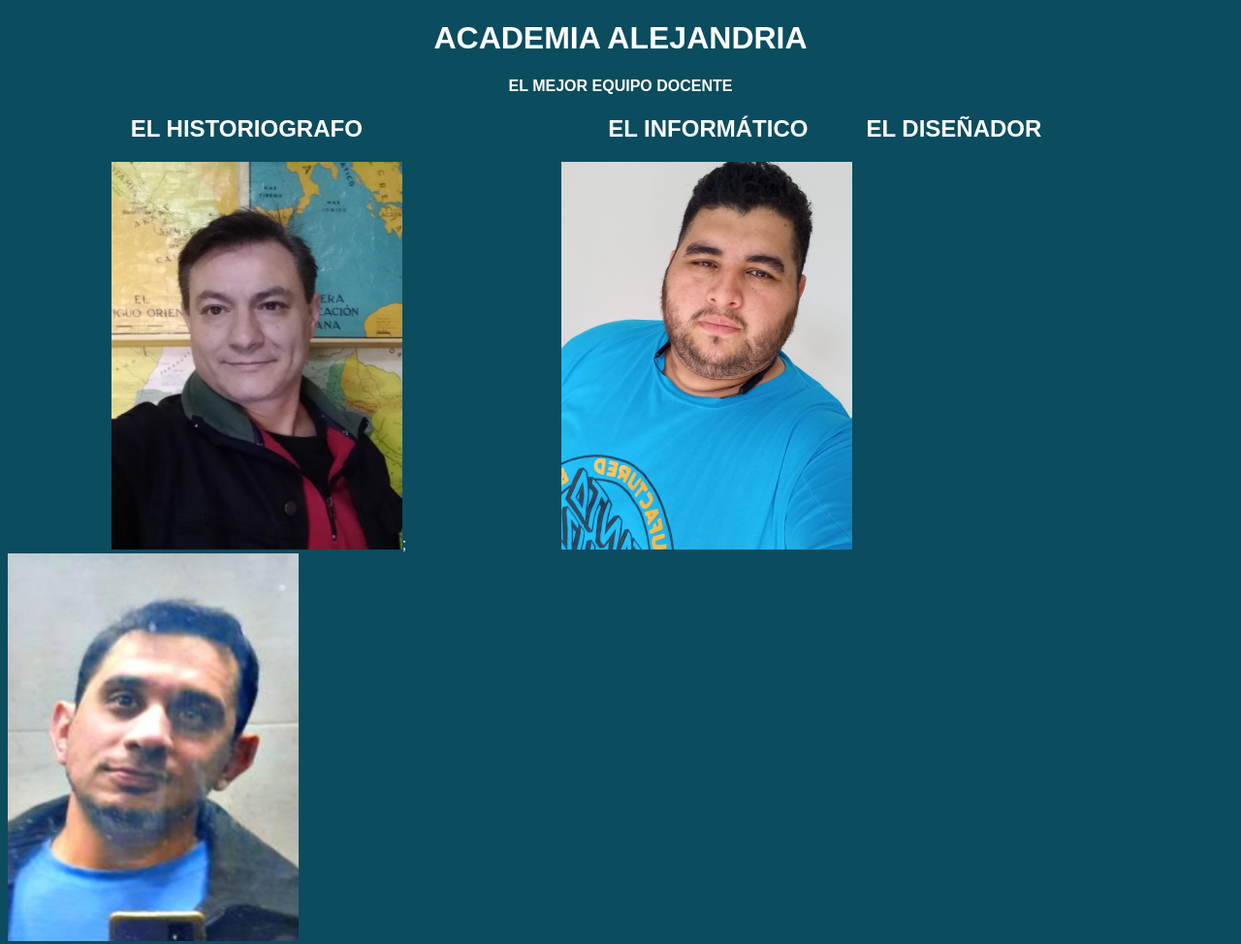
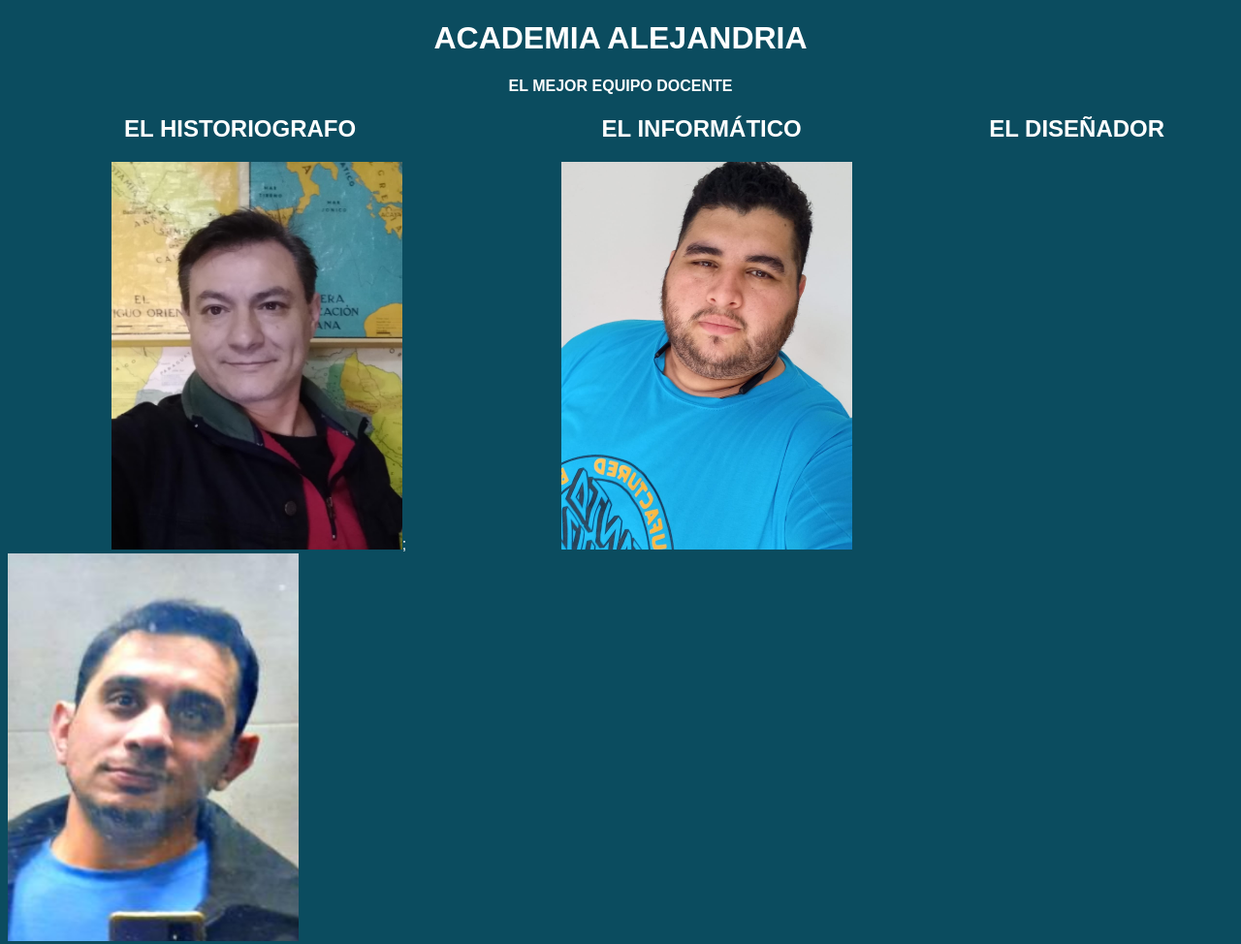
Before and after one commit to Ferreyra-2022/repferreyra.io, a plain HTML site: page index.html in a window 1280 px wide. Shown: the top 974 px of the page at 97% size. Drawn offline with Linux system fonts and the light colour scheme.

Commit message:
Update index.html

```diff
--- a/index.html
+++ b/index.html
@@ -9,7 +9,7 @@
 <h1 align=center> <font color = "white" face= arial >ACADEMIA ALEJANDRIA </H1>
 <h4 align=center><font color = "white" face=>EL MEJOR EQUIPO DOCENTE </h4>
 
-<h2>&nbsp;&nbsp;&nbsp;&nbsp;&nbsp;&nbsp;&nbsp;&nbsp; &nbsp;&nbsp;&nbsp;&nbsp;&nbsp;&nbsp;&nbsp;&nbsp;&nbsp;&nbsp;<font color = "white" face= arial >EL HISTORIOGRAFO &nbsp;&nbsp;&nbsp;&nbsp;&nbsp;&nbsp;&nbsp;&nbsp;&nbsp;&nbsp;&nbsp;&nbsp;&nbsp;&nbsp;&nbsp;&nbsp;&nbsp;&nbsp;&nbsp;&nbsp;&nbsp;&nbsp;&nbsp;&nbsp;&nbsp;&nbsp;&nbsp;&nbsp;&nbsp;&nbsp;&nbsp;&nbsp;&nbsp;&nbsp;&nbsp;&nbsp;&nbsp;EL INFORMÁTICO&nbsp;&nbsp;&nbsp;&nbsp;&nbsp;&nbsp;&nbsp;&nbsp;&nbsp;<font color = "white" face= arial >EL DISEÑADOR</h2
+<h2>&nbsp;&nbsp;&nbsp;&nbsp;&nbsp;&nbsp;&nbsp;&nbsp;&nbsp;&nbsp;&nbsp;&nbsp;&nbsp;&nbsp;&nbsp;&nbsp;&nbsp;&nbsp;<font color = "white" face= arial >EL HISTORIOGRAFO &nbsp;&nbsp;&nbsp;&nbsp;&nbsp;&nbsp;&nbsp;&nbsp;&nbsp;&nbsp;&nbsp;&nbsp;&nbsp;&nbsp;&nbsp;&nbsp;&nbsp;&nbsp;&nbsp;&nbsp;&nbsp;&nbsp;&nbsp;&nbsp;&nbsp;&nbsp;&nbsp;&nbsp;&nbsp;&nbsp;&nbsp;&nbsp;&nbsp;&nbsp;&nbsp;&nbsp;&nbsp;EL INFORMÁTICO&nbsp;&nbsp;&nbsp;&nbsp;&nbsp;&nbsp;&nbsp;&nbsp;&nbsp;&nbsp;&nbsp;&nbsp;&nbsp;&nbsp;&nbsp;&nbsp;&nbsp;&nbsp;&nbsp;&nbsp;&nbsp;&nbsp;&nbsp;&nbsp;&nbsp;&nbsp;&nbsp;&nbsp;&nbsp;<font color = "white" face= arial >EL DISEÑADOR</h2
  >
 
 
```
